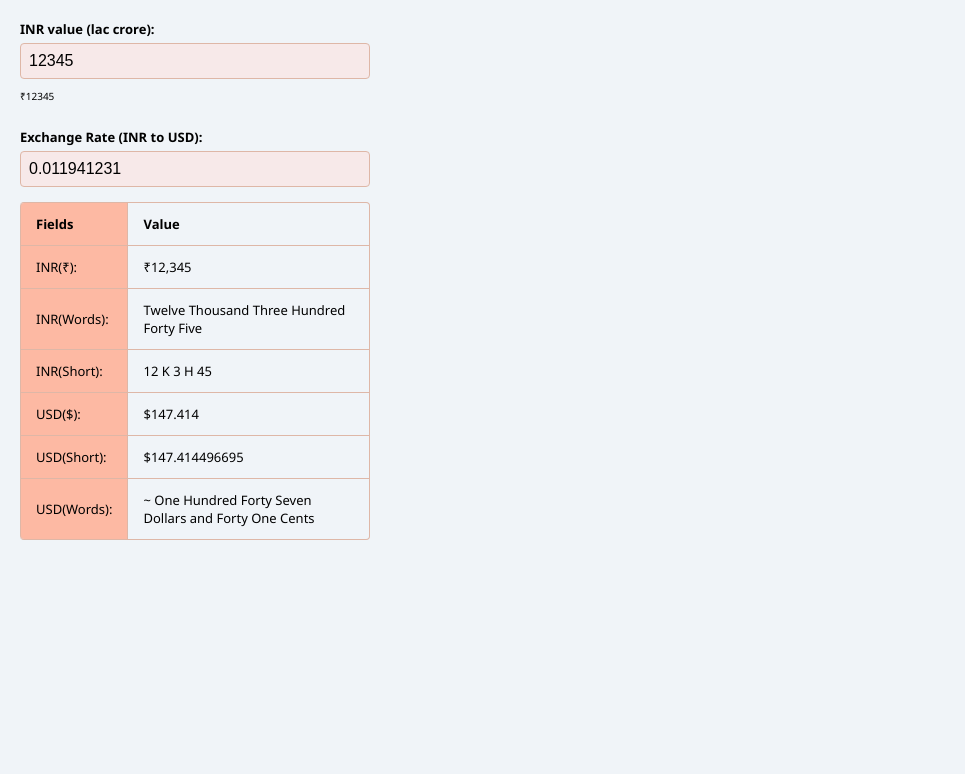
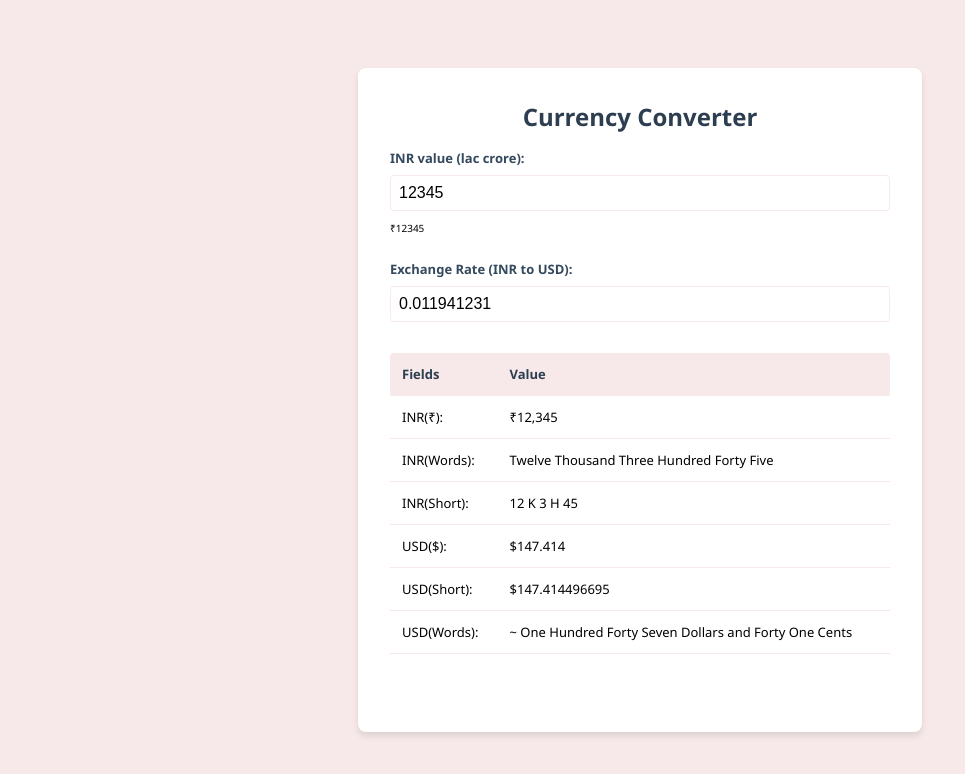
Before and after one commit to Mohit0233/currency-converter, a browser extension: page index.html in a window 1280 px wide. Shown: the whole page, without its empty margins (0-965 px from the left). Drawn offline with Linux system fonts and the light colour scheme.

Commit message:
update ui

```diff
--- a/index.html
+++ b/index.html
@@ -7,9 +7,12 @@
         body {
             font-family: 'Segoe UI', Tahoma, Geneva, Verdana, sans-serif;
             font-size: 13px;
-            background-color: #f0f4f8;
-            padding: 20px;
-            width: 350px;
+            background-color: #f7e9e9;
+
+            display: flex;
+            justify-content: center;
+            align-items: center;
+            height: 100vh;
             margin: 0;
         }
 
@@ -17,6 +20,14 @@
             display: flex;
             flex-direction: column;
             align-items: center;
+
+            background-color: white;
+            border-radius: 8px;
+            box-shadow: 0 4px 6px rgba(0, 0, 0, 0.1);
+            padding: 2rem;
+
+            width: 500px;
+            height: 600px;
         }
 
         .input_group {
@@ -26,27 +37,31 @@
 
         label {
             display: block;
-            margin-bottom: 5px;
+            margin-bottom: 0.5rem;
+            color: #34495e;
             font-weight: bold;
         }
 
         .input_curr {
             width: 100%;
+            padding: 0.5rem;
+            border: 1px solid #f7e9e9;
+            border-radius: 4px;
             font-size: 1rem;
-            padding: 0.5rem;
-            border: 1px solid #deb7a7;
-            background: #f7e9e9;
             box-sizing: border-box;
-            border-radius: 4px;
         }
 
+        h1 {
+            color: #2c3e50;
+            margin-top: 0;
+            font-size: 1.5rem;
+            text-align: center;
+        }
 
         table {
-            border: 1px solid #deb7a7;
-            border-collapse: separate;
-            border-left: 0;
-            border-radius: 4px;
-            border-spacing: 0;
+            width: 100%;
+            border-collapse: collapse;
+            margin-top: 1rem;
         }
 
         thead {
@@ -55,26 +70,23 @@
         }
 
         th, td {
-            padding: 12px 15px;
+            padding: 0.75rem;
             text-align: left;
-            border-left: 1px solid #deb7a7;
+            border-bottom: 1px solid #f7e9e9;
         }
 
-        td {
-            border-top: 1px solid #deb7a7;
+        th {
+            background-color: #f7e9e9;
+            font-weight: bold;
+            color: #2c3e50;
         }
 
-        thead:first-child tr:first-child th:first-child, tbody:first-child tr:first-child td:first-child {
-            border-radius: 4px 0 0 0;
+        th:first-child {
+            border-radius: 4px 0 0 4px;
         }
 
-        thead:last-child tr:last-child th:first-child, tbody:last-child tr:last-child td:first-child {
-            border-radius: 0 0 0 4px;
-        }
-
-        td:first-child, th:first-child {
-            width: 70px;
-            background-color: #fdb9a3;
+        th:last-child {
+            border-radius: 0 4px 4px 0;
         }
 
 
@@ -82,6 +94,7 @@
 </head>
 <body>
 <div class="container">
+    <h1>Currency Converter</h1>
     <div class="input_group">
         <label for="inr_input">INR value (lac crore):</label>
         <input type="text" id="inr_input" class='input_curr' placeholder="0.00" value="12345"
```
